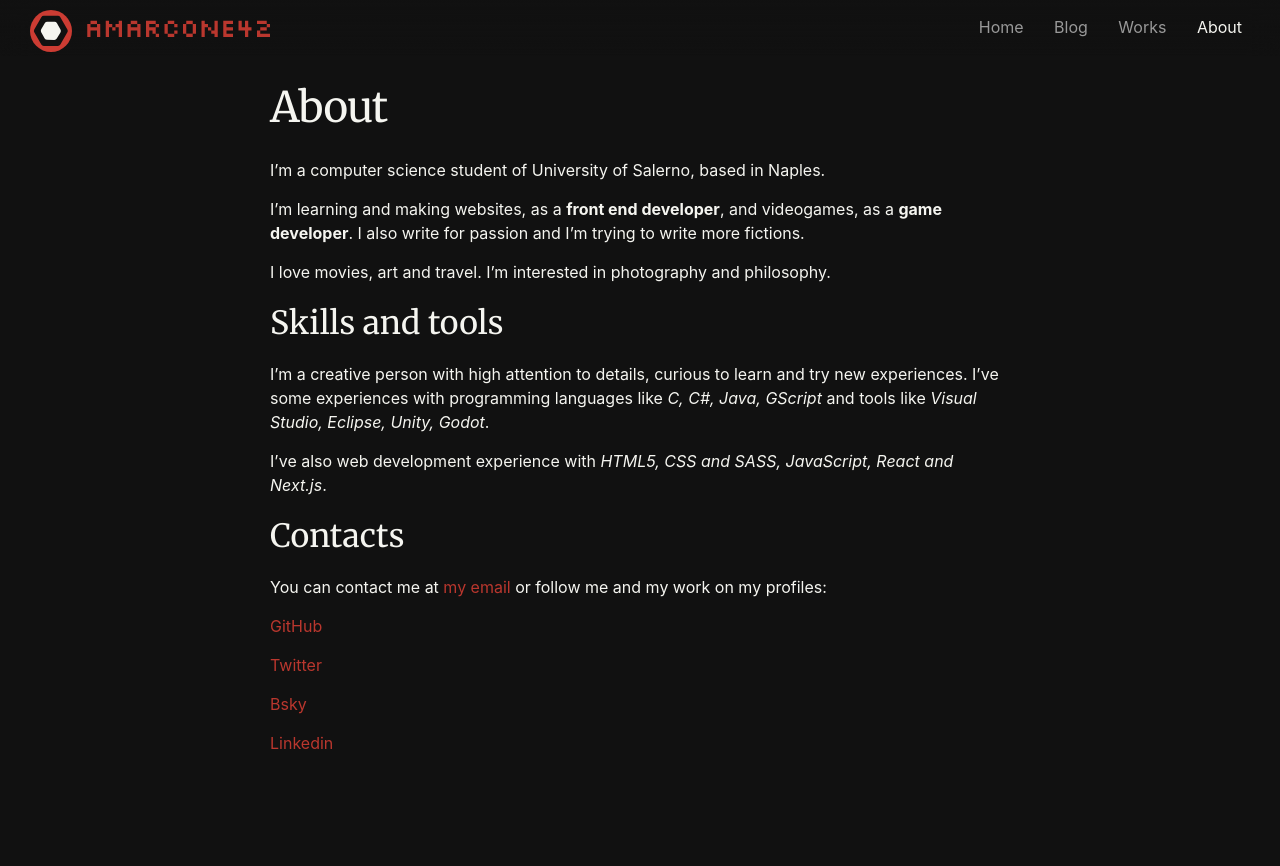
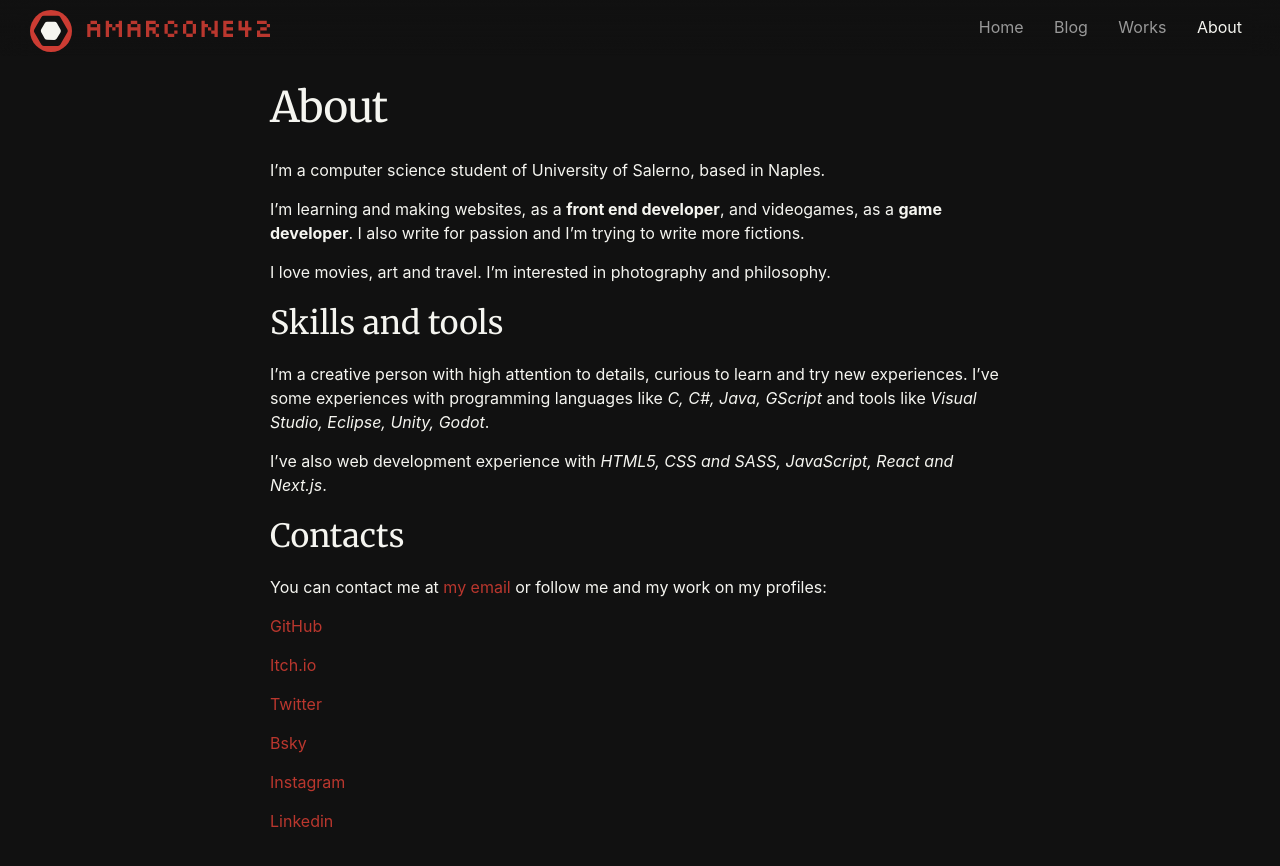
Before and after one commit to amarcone42/amarcone42.github.io, a Jekyll site: the page built from about.markdown, in a window 1280 px wide. Shown: the top 866 px of the page. Built offline with Jekyll 4.4.1, drawn with Linux system fonts in a browser that asks for light colours.

Commit message:
Added itch.io profile link Changed the social links in the homepage and in the about page

```diff
--- a/_includes/home-bento.html
+++ b/_includes/home-bento.html
@@ -13,8 +13,8 @@
             <a href="https://github.com/amarcone42">
                 <img class="social-icon" src="assets/images/github-icon.svg" alt="GitHub profile">
             </a>
-            <a href="https://www.instagram.com/amarcone42">
-                <img class="social-icon" src="assets/images/instagram-icon.svg" alt="Instagram profile">
+            <a href="https://amarcone42.itch.io">
+                <img class="social-icon" src="assets/images/itchio-logo.svg" alt="Itch.io profile">
             </a>
         </div>
         <div class="social-row">
--- a/about.markdown
+++ b/about.markdown
@@ -20,8 +20,12 @@ You can contact me at [my email](mailto:antonio.marcone@proton.me) or follow me
 
 [GitHub](https://github.com/amarcone42)
 
+[Itch.io](https://amarcone42.itch.io)
+
 [Twitter](https://www.twitter.com/amarcone42)
 
 [Bsky](https://bsky.app/profile/amarcone.it)
 
+[Instagram](https://www.instagram.com/amarcone42)
+
 [Linkedin](https://www.linkedin.com/in/amarcone42/)
```
Also changed, not shown: assets/images/itchio-logo.svg (added).
